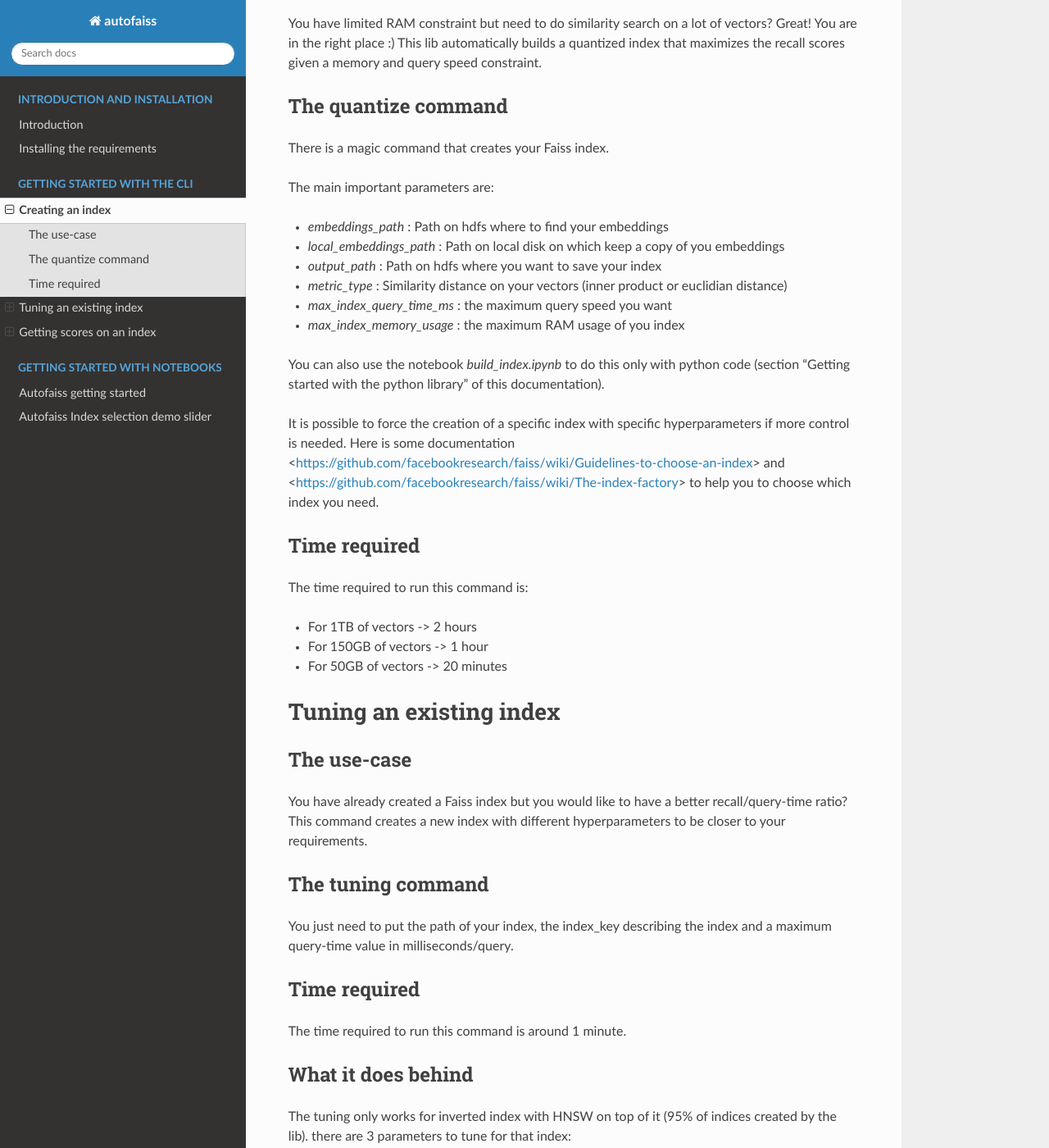
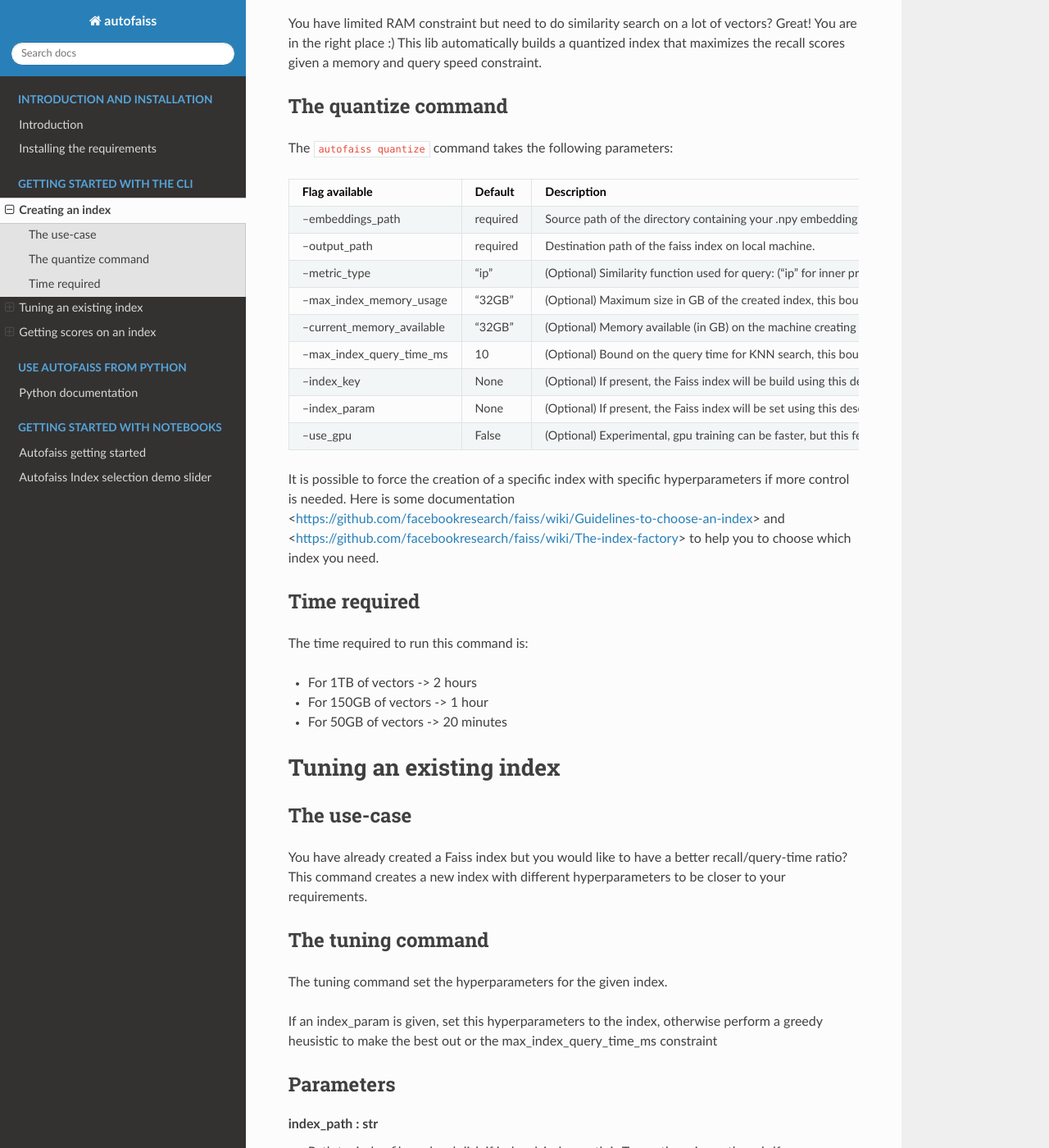
Before and after one commit to criteo/autofaiss, a Sphinx documentation site: the page built from docs/getting_started/quantization.rst, in a window 1280 px wide and 1400 px high, scrolled down 199 px. Shown: the whole window at 82% size. Built offline with Sphinx 7.4.7 and the Read the Docs theme 2.0.0, drawn with Linux system fonts in a browser that asks for light colours; pages that are not in the unit, such as notebooks, are missing from menus; some of the changed text lies outside the part shown.

Commit message:
Improve docs (#4)
* improve quantization.rst

* change doc image

* improve doc

Co-authored-by: Victor Paltz <v.paltz@criteo.com>

```diff
--- a/docs/getting_started/quantization.rst
+++ b/docs/getting_started/quantization.rst
@@ -12,19 +12,70 @@
 The quantize command
 --------------------
 
-There is a magic command that creates your Faiss index.
+The ``autofaiss quantize`` command takes the following parameters:
 
-The main important parameters are:
++----------------------------+----------+----------------------------+
+| Flag available             | Default  | Description                |
++============================+==========+============================+
+| --embeddings_path          | required | Source path of the         |
+|                            |          | directory containing your  |
+|                            |          | .npy embedding files. If   |
+|                            |          | there are several files,   |
+|                            |          | they are read in the       |
+|                            |          | lexicographical order.     |
++----------------------------+----------+----------------------------+
+| --output_path              | required | Destination path of the    |
+|                            |          | faiss index on local       |
+|                            |          | machine.                   |
++----------------------------+----------+----------------------------+
+| --metric_type              | "ip"     | (Optional) Similarity      |
+|                            |          | function used for query:   |
+|                            |          | ("ip" for inner product,   |
+|                            |          | "l2" for euclidian         |
+|                            |          | distance)                  |
++----------------------------+----------+----------------------------+
+| --max_index_memory_usage   | "32GB"   | (Optional) Maximum size in |
+|                            |          | GB of the created index,   |
+|                            |          | this bound is strict.      |
++----------------------------+----------+----------------------------+
+| --current_memory_available | "32GB"   | (Optional) Memory          |
+|                            |          | available (in GB) on the   |
+|                            |          | machine creating the       |
+|                            |          | index, having more memory  |
+|                            |          | is a boost because it      |
+|                            |          | reduces the swipe between  |
+|                            |          | RAM and disk.              |
++----------------------------+----------+----------------------------+
+| --max_index_query_time_ms  | 10       | (Optional) Bound on the    |
+|                            |          | query time for KNN search, |
+|                            |          | this bound is              |
+|                            |          | approximative.             |
++----------------------------+----------+----------------------------+
+| --index_key                | None     | (Optional) If present, the |
+|                            |          | Faiss index will be build  |
+|                            |          | using this description     |
+|                            |          | string in the              |
+|                            |          | index_factory, more detail |
+|                            |          | in the `Faiss              |
+|                            |          | documentation`_            |
++----------------------------+----------+----------------------------+
+| --index_param              | None     | (Optional) If present, the |
+|                            |          | Faiss index will be set    |
+|                            |          | using this description     |
+|                            |          | string of hyperparameters, |
+|                            |          | more detail in the `Faiss  |
+|                            |          | docume                     |
+|                            |          | ntation <https://github.co |
+|                            |          | m/facebookresearch/faiss/w |
+|                            |          | iki/Index-IO,-cloning-and- |
+|                            |          | hyper-parameter-tuning>`__ |
++----------------------------+----------+----------------------------+
+| --use_gpu                  | False    | (Optional) Experimental,   |
+|                            |          | gpu training can be        |
+|                            |          | faster, but this feature   |
++----------------------------+----------+----------------------------+
 
-* *embeddings_path* :         Path on hdfs where to find your embeddings
-* *local_embeddings_path* :   Path on local disk on which keep a copy of you embeddings
-* *output_path* :             Path on hdfs where you want to save your index
-* *metric_type* :             Similarity distance on your vectors (inner product or euclidian distance)
-* *max_index_query_time_ms* : the maximum query speed you want
-* *max_index_memory_usage* :  the maximum RAM usage of you index
-
-You can also use the notebook `build_index.ipynb` to do this only with python code (section "Getting started with the python library" of this documentation).
-
+.. _Faiss documentation: https://github.com/facebookresearch/faiss/wiki/The-index-factory
 
 It is possible to force the creation of a specific index with specific hyperparameters if more control is needed.
 Here is some documentation <https://github.com/facebookresearch/faiss/wiki/Guidelines-to-choose-an-index> and
@@ -51,7 +102,30 @@
 The tuning command
 ------------------
 
-You just need to put the path of your index, the index_key describing the index and a maximum query-time value in milliseconds/query.
+The tuning command set the hyperparameters for the given index.
+
+If an index_param is given, set this hyperparameters to the index,
+otherwise perform a greedy heusistic to make the best out or the max_index_query_time_ms constraint
+
+Parameters
+----------
+index_path : str
+    Path to .index file on local disk if is_local_index_path is True,
+    otherwise path on hdfs.
+index_key: str
+    String to give to the index factory in order to create the index.
+index_param: Optional(str)
+    Optional string with hyperparameters to set to the index.
+    If None, the hyper-parameters are chosen based on an heuristic.
+dest_path: Optional[str]
+    Path to the newly created .index file. On local disk if is_local_index_path is True,
+    otherwise on hdfs. If None id given, index_path is the destination path.
+is_local_index_path: bool
+    True if the dest_path and index_path are local path, False if there are hdfs paths.
+max_index_query_time_ms: float
+    Query speed constraint for the index to create.
+use_gpu: bool
+    Experimental, gpu training is faster, not tested so far.
 
 Time required
 -------------
@@ -88,6 +162,21 @@
 You just need the path to your index and the embeddings for this one.
 Be careful, computing accurate metrics is slow.
 
+Compute metrics on a given index, use cached ground truth for fast scoring the next times.
+
+Parameters
+----------
+index_path : str
+    Path to .index file on local disk if is_local_index_path is True,
+    otherwise path on hdfs.
+embeddings_path: str
+    Local path containing all preprocessed vectors and cached files.
+is_local_index_path: bool
+    True if the dest_path and index_path are local path, False if there are hdfs paths.
+current_memory_available: str
+    Memory available on the current machine, having more memory is a boost
+    because it reduces the swipe between RAM and disk.
+
 
 Time required
 -------------
```
Also changed, not shown: README.md (+4 -0 lines), docs/API/api.rst (added, +16 -0 lines), docs/index.rst (+7 -0 lines), docs/quantize.png.
